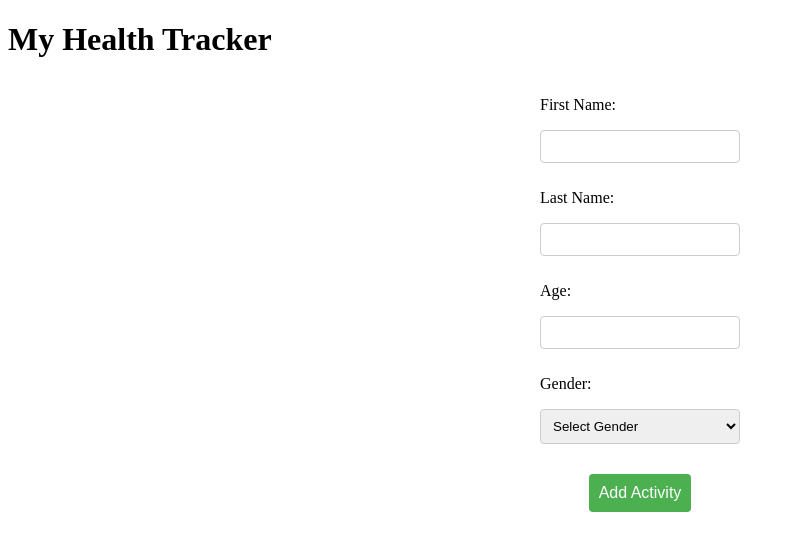
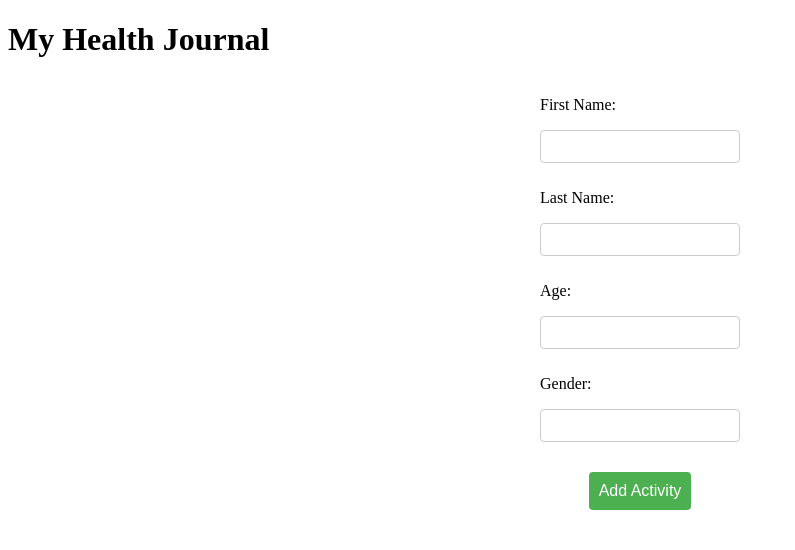
Before and after one commit to KhorshidV/health-journal, a React (Create React App) app: page / in a window 1280 px wide. Shown: the top 550 px of the page, without its empty margins (0-795 px from the left). Built offline with nearby package versions, Linux system fonts and the light colour scheme.

Commit message:
router added

```diff
--- a/src/App.js
+++ b/src/App.js
@@ -1,20 +1,17 @@
-import React, { useState } from 'react';
-import ActivityForm from './components/PersonalInfoForm';
-import ActivityList from './components/PersonalInfoList';
+import React from 'react';
+import { BrowserRouter as Router, Route, Routes } from 'react-router-dom';
+import PersonalInfoForm from './components/PersonalInfoForm';
+import DisplayInfo from './components/DisplayInfo';
 
 function App() {
-  const [activities, setActivities] = useState([]);
-
-  const handleAddActivity = (userData) => {
-    setActivities([...activities, userData]);
-  };
-
   return (
-    <div>
-      <h1>My Health Tracker</h1>
-      <ActivityForm onAddActivity={handleAddActivity} />
-      <ActivityList activities={activities} />
-    </div>
+    <Router>
+      <h1>My Health Journal</h1>
+      <Routes>
+        <Route path="/" element={<PersonalInfoForm />} />
+        <Route path="/display" element={<DisplayInfo />} />
+      </Routes>
+    </Router>
   );
 }
 
--- a/src/components/DisplayInfo.js
+++ b/src/components/DisplayInfo.js
@@ -1,7 +1,7 @@
 import React from 'react';
 
 const DisplayInfo = ({ location }) => {
-  const { userData } = location.state || {};
+  const userData = location.state?.userData; // Use optional chaining to avoid errors
 
   if (!userData) {
     return <div>No data to display.</div>;
--- a/src/components/PersonalInfoForm.js
+++ b/src/components/PersonalInfoForm.js
@@ -1,40 +1,41 @@
 import React, { useState } from 'react';
-import ActivityFormStyle from '../styles/ActivityForm.module.css';
+import { useNavigate } from 'react-router-dom';
+import PersonalInfoFormStyle from '../styles/PersonalInfoForm.module.css';
 
-const ActivityForm = ({ onAddActivity }) => {
-  const [firstName, setFirstName] = useState('');
-  const [lastName, setLastName] = useState('');
-  const [age, setAge] = useState('');
-  const [gender, setGender] = useState('');
+const PersonalInfoForm = () => {
+  const navigate = useNavigate();
+  const [userData, setUserData] = useState({
+    firstName: '',
+    lastName: '',
+    age: '',
+    gender: '',
+    activity: '',
+  });
+
+  const handleChange = (e) => {
+    const { name, value } = e.target;
+    setUserData((prevData) => ({
+      ...prevData,
+      [name]: value,
+    }));
+  };
 
   const handleSubmit = (e) => {
     e.preventDefault();
-    const userData = {
-      firstName,
-      lastName,
-      age,
-      gender,
-    };
-    onAddActivity(userData);
-    setFirstName('');
-    setLastName('');
-    setAge('');
-    setGender('');
+    navigate('/display', { state: { userData } });
   };
 
   return (
-    <div className='form-container'>
-        <form className={ActivityFormStyle.form} onSubmit={handleSubmit}>
-
+    <form className= {PersonalInfoFormStyle} onSubmit={handleSubmit}>
       <label>
         <p>
         First Name:
         </p>
         <input
           type="text"
-            value={firstName}
-            onChange={(e) => setFirstName(e.target.value)}
-            required
+          name="firstName"
+          value={userData.firstName}
+          onChange={handleChange}
         />
       </label>
       <label>
@@ -43,9 +44,9 @@ const ActivityForm = ({ onAddActivity }) => {
         </p>
         <input
           type="text"
-            value={lastName}
-            onChange={(e) => setLastName(e.target.value)}
-            required
+          name="lastName"
+          value={userData.lastName}
+          onChange={handleChange}
         />
       </label>
       <label>
@@ -54,32 +55,25 @@ const ActivityForm = ({ onAddActivity }) => {
         </p>
         <input
           type="number"
-            value={age}
-            onChange={(e) => setAge(e.target.value)}
-            required
+          name="age"
+          value={userData.age}
+          onChange={handleChange}
         />
       </label>
       <label>
         <p>
         Gender:
         </p>
-            <select
-            value={gender}
-            onChange={(e) => setGender(e.target.value)}
-            required
-            >
-            <option value="">Select Gender</option>
-            <option value="male">Male</option>
-            <option value="female">Female</option>
-            <option value="other">Other</option>
-            </select>
+        <input
+          type="text"
+          name="gender"
+          value={userData.gender}
+          onChange={handleChange}
+        />
       </label>
-        <div className="button-container">
       <button type="submit">Add Activity</button>
-        </div>
     </form>
-    </div>
   );
 };
 
-export default ActivityForm;
+export default PersonalInfoForm;
--- a/src/components/PersonalInfoList.js
+++ b/src/components/PersonalInfoList.js
@@ -1,6 +1,6 @@
 import React from 'react';
 
-const ActivityList = ({ activities }) => {
+const PersonalInfoList = ({ activities }) => {
   return (
     <div>
       {activities.map((userData, index) => (
@@ -21,4 +21,4 @@ const ActivityList = ({ activities }) => {
   );
 };
 
-export default ActivityList;
+export default PersonalInfoList;
--- a/src/styles/ActivityForm.module.css
+++ b/src/styles/PersonalInfoForm.module.css
@@ -37,14 +37,14 @@
   }
 
   .button-container {
-    width: 100%;
+    /* width: 100%; */
     display: flex;
     justify-content: center;
     margin-top: 10px;
   }
 
   button {
-    width: 100%;
+    /* width: 100%; */
     background-color: #4caf50;
     color: white;
     border: none;
```
Also changed, not shown: src/logo.svg (deleted). Lines whose indentation alone changed are shown as unchanged.
